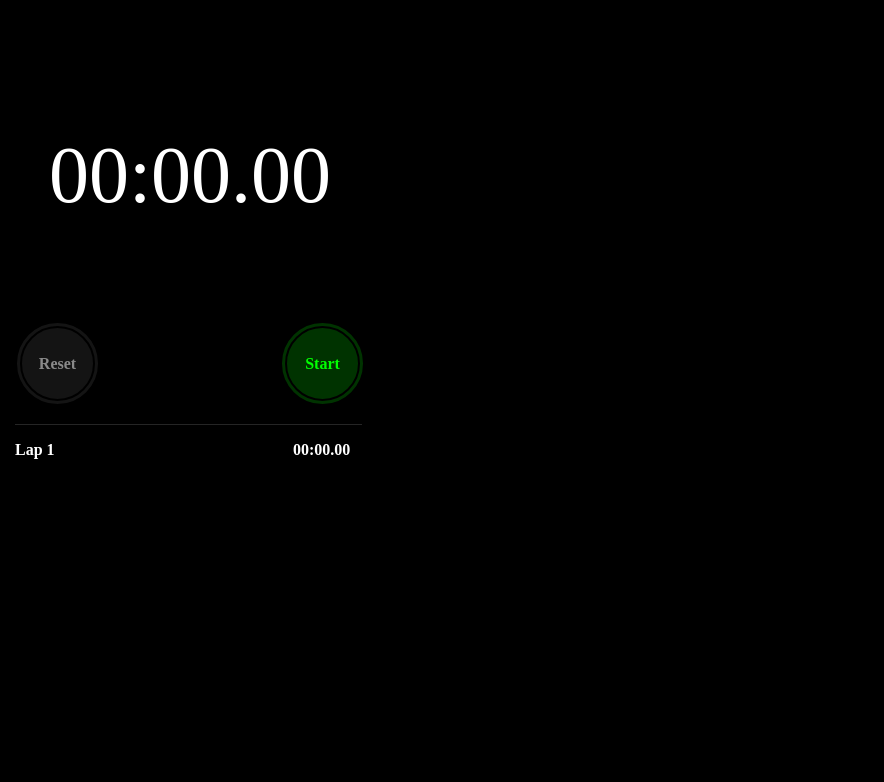
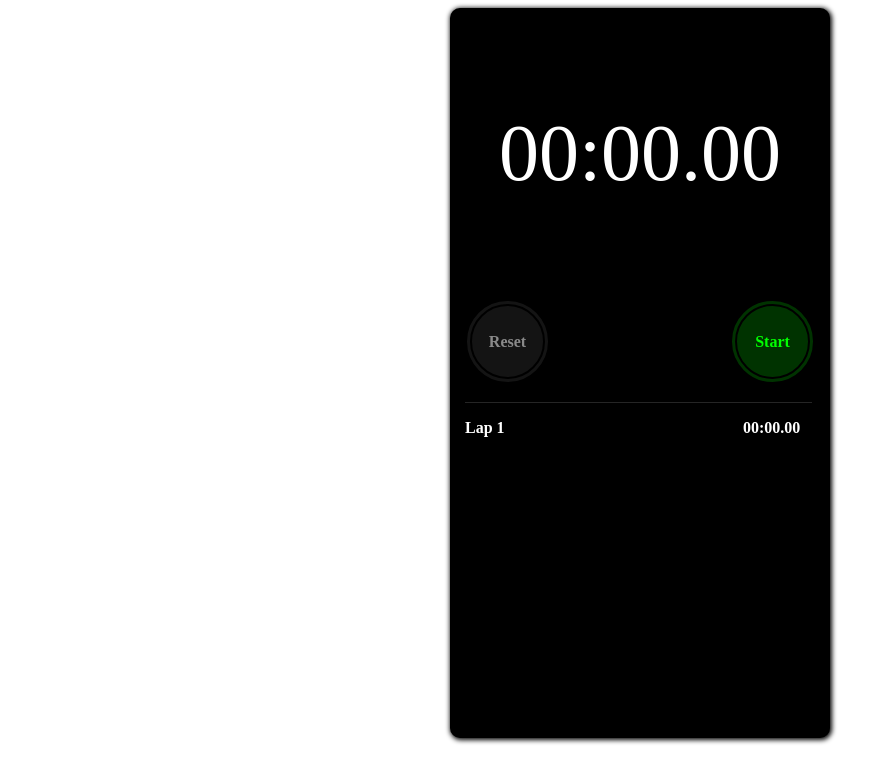
Before and after one commit to TimurJ/React-Stopwatch, a React (Vite) app: page / in a window 1280 px wide. Shown: the top 782 px of the page, without its empty margins (0-884 px from the left). Built offline with nearby package versions, Linux system fonts and the light colour scheme; a web font is replaced by a local one.

Commit message:
added css styling

```diff
--- a/src/App.jsx
+++ b/src/App.jsx
@@ -1,14 +1,29 @@
 import "./style.css"
-import { useState } from "react"
+import { useState, useReducer } from "react"
 import DisplayTime from "./DisplayTime"
 import Buttons from "./Buttons"
 import LapTable from "./LapTable"
 import useTimer from "./useTimer"
 
+const ACTIONS = {
+  IS_RUNNING: "isRunning",
+}
+const reducer = (state, action) => {
+  switch (action.type) {
+    case "1":
+      return {}
+    case "2":
+      return {}
+    default:
+      return state
+  }
+}
+
 const App = () => {
   const [isRunning, setIsRunning] = useState(false)
   const [lapTimes, setLapTimes] = useState([])
 
+  const [state, dispatch] = useReducer(reducer, { count: 0 })
   const [elapsedTime, activeLap, resetActiveLap, resetElapsedTime] = useTimer(isRunning, lapTimes)
 
   const handleResetLap = () => {
--- a/src/style.css
+++ b/src/style.css
@@ -18,11 +18,14 @@
   --on-click-transition-color: rgba(20, 20, 20, 0.5);
 }
 
-body {
+#root {
   background-color: var(--main-background-color);
   padding: 0;
-  margin: 0;
+  margin: auto;
   width: 380px;
+  height: 730px;
+  border-radius: 10px;
+  box-shadow: 1px 1px 5px 1px #000000;
 }
 
 .time {
@@ -30,7 +33,7 @@ body {
   font-size: 80px;
   font-family: "SF-Pro";
   font-variant-numeric: tabular-nums;
-  margin-top: 130px;
+  padding-top: 100px;
   text-align: center;
   user-select: none;
 }
```
